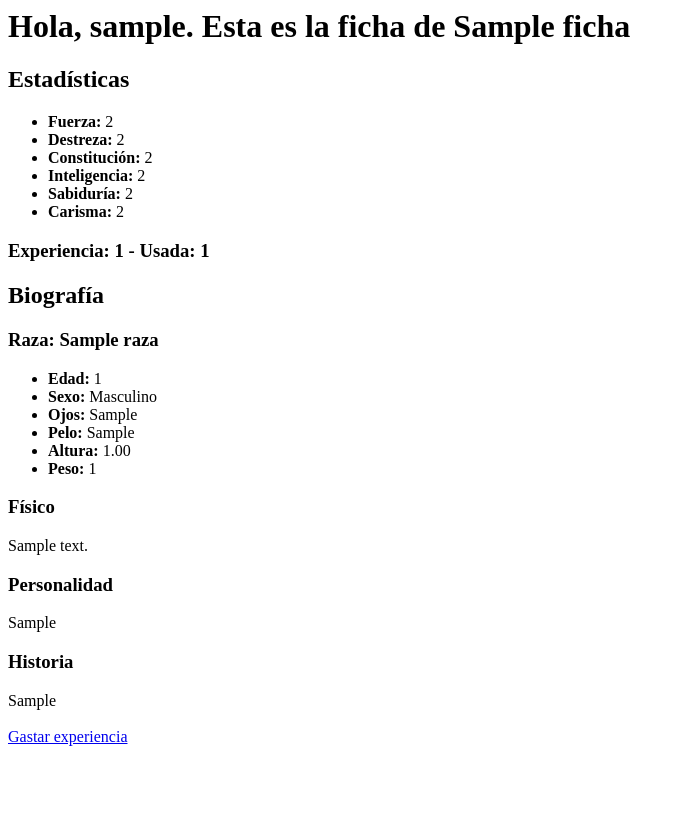
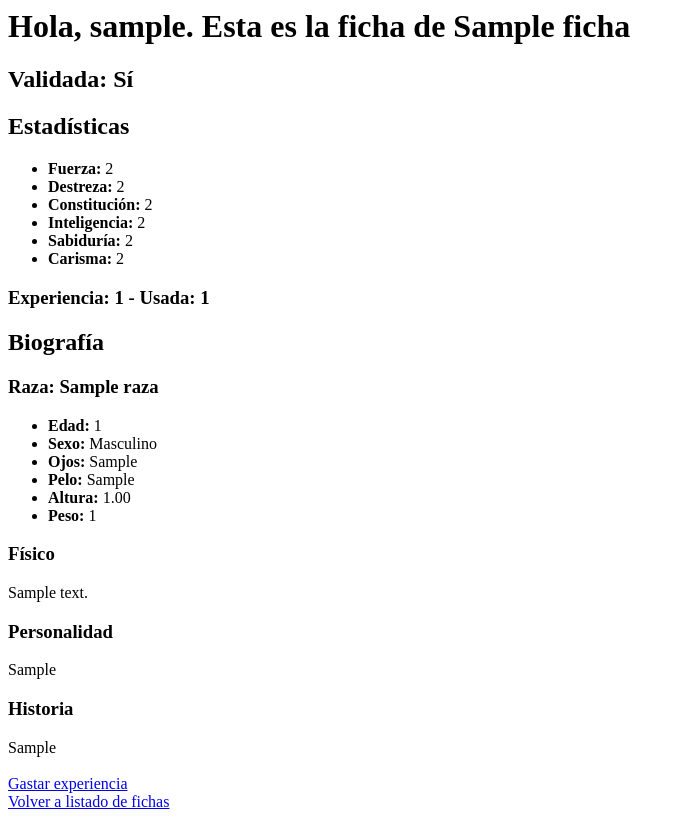
Before and after one commit to resetreboot/aftertheend, a Django app: page /1/ in a window 1280 px wide. Shown: the whole page, without its empty margins (0-685 px from the left). Before the commit the page ends 746 px from the top, so only its background shows below. Run offline with Django 3.2, Linux system fonts and the light colour scheme; a user stored in the database is signed in; tables that the repository leaves empty hold one stand-in row (values such as "Sample post").

Commit message:
Improve ficha

```diff
--- a/fichas/templates/ficha.html
+++ b/fichas/templates/ficha.html
@@ -1,6 +1,13 @@
 <html>
   <body>
     <h1>Hola, {{ request.user.username }}. Esta es la ficha de {{ ficha.nombre }}</h1>
+    <h2>Validada:
+      {% if ficha.validado %}
+      <span class="valid">Sí</span>
+      {% else %}
+      <span class="notvalid">No</span>
+      {% endif %}
+    </h2>
     <h2>Estadísticas</h2>
     <ul>
       <li><strong>Fuerza: </strong>{{ ficha.fuerza|add:ficha.raza.fuerza }}</li>
@@ -29,6 +36,10 @@
     {{ ficha.historia }}
     <br />
     <br />
+    {% if ficha.validado %}
     <a href="{% url 'fichas:experiencia' ficha.id %}">Gastar experiencia</a>
+    <br />
+    {% endif %}
+    <a href="{% url 'fichas:index' %}">Volver a listado de fichas</a>
   </body>
 </html>
```
